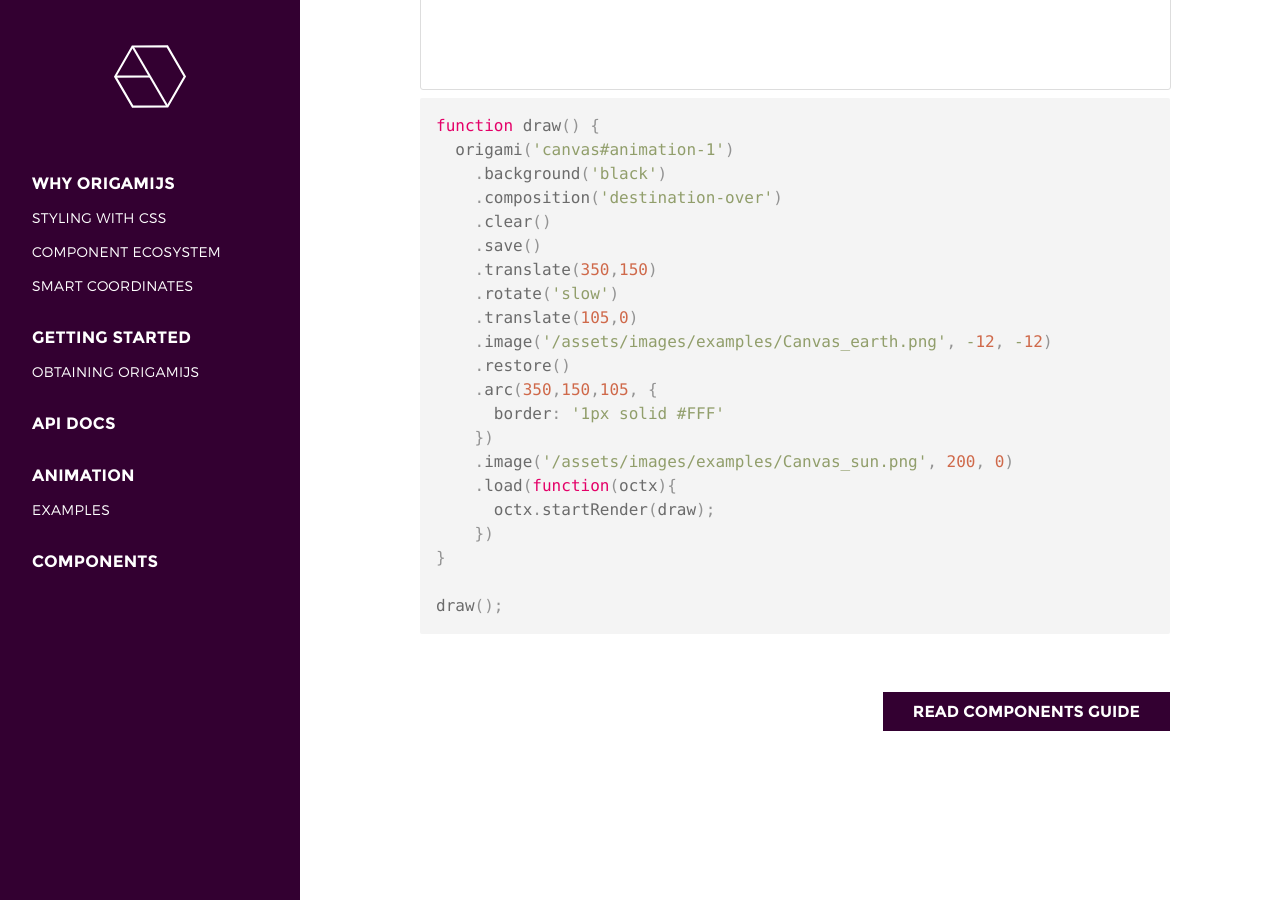
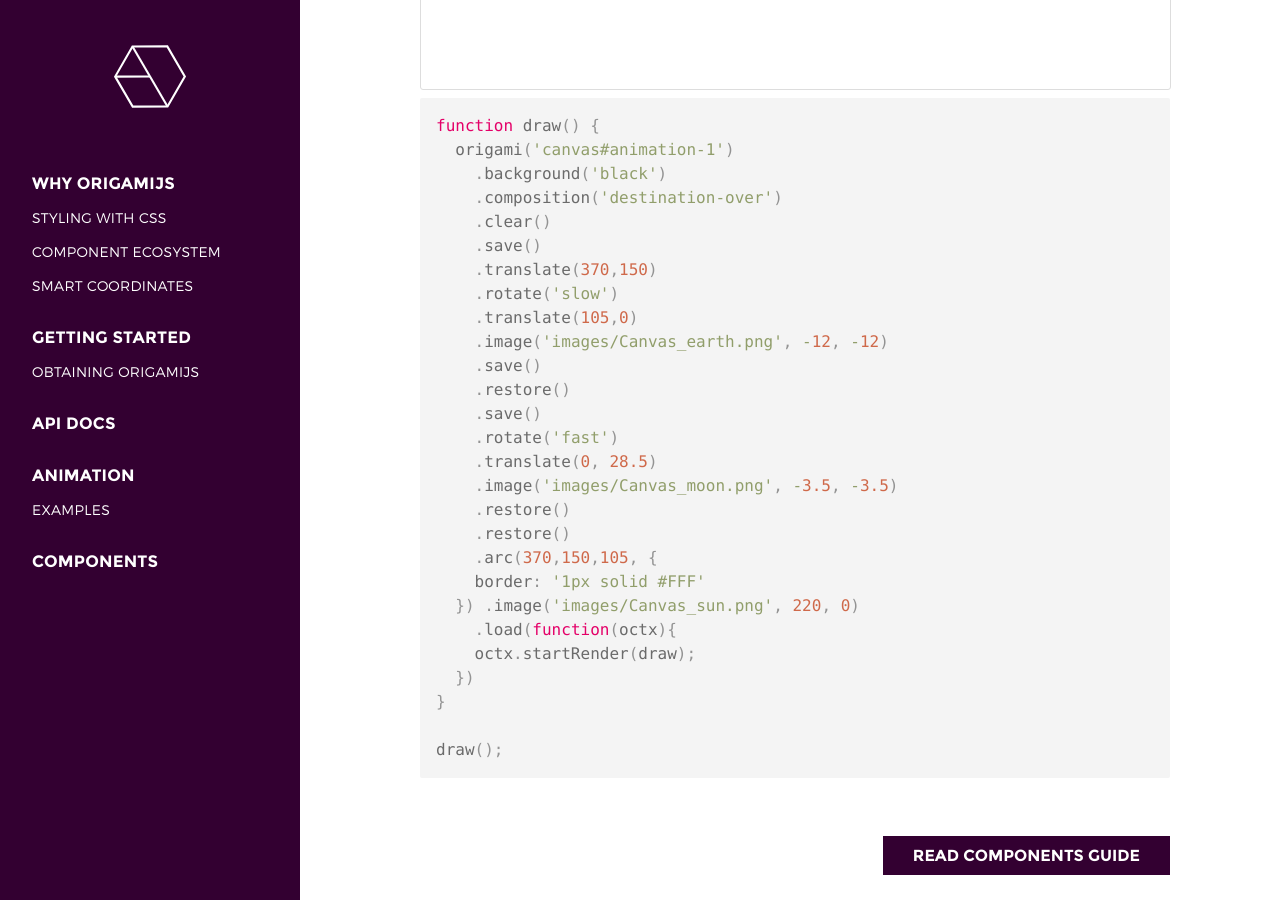
Before and after one commit to raphamorim/origamijs, a Jekyll site: the page built from _docs/4-animation.md, in a window 1280 px wide and 900 px high, scrolled down 2024 px. Built offline with Jekyll 4.4.1, drawn with Linux system fonts in a browser that asks for light colours.

Commit message:
update example

```diff
--- a/_docs/4-animation.md
+++ b/_docs/4-animation.md
@@ -66,18 +66,24 @@
     .composition('destination-over')
     .clear()
     .save()
-    .translate(350,150)
+    .translate(370,150)
     .rotate('slow')
     .translate(105,0)
-    .image('/assets/images/examples/Canvas_earth.png', -12, -12)
+    .image('images/Canvas_earth.png', -12, -12)
+    .save()
     .restore()
-    .arc(350,150,105, {
-      border: '1px solid #FFF'
-    })
-    .image('/assets/images/examples/Canvas_sun.png', 200, 0)
+    .save()
+    .rotate('fast')
+    .translate(0, 28.5)
+    .image('images/Canvas_moon.png', -3.5, -3.5)
+    .restore()
+    .restore()
+    .arc(370,150,105, {
+    border: '1px solid #FFF'
+  }) .image('images/Canvas_sun.png', 220, 0)
     .load(function(octx){
-      octx.startRender(draw);
-    })
+    octx.startRender(draw);
+  })
 }
 
 draw();</code></pre>
--- a/assets/scripts/origami.examples.js
+++ b/assets/scripts/origami.examples.js
@@ -123,15 +123,21 @@
         .composition('destination-over')
         .clear()
         .save()
-      .translate(350,150)
+        .translate(370,150)
         .rotate('slow')
         .translate(105,0)
         .image('/assets/images/examples/Canvas_earth.png', -12, -12)
+        .save()
         .restore()
-      .arc(350,150,105, {
+        .save()
+        .rotate('fast')
+        .translate(0, 28.5)
+        .image('/assets/images/examples/Canvas_moon.png', -3.5, -3.5)
+        .restore()
+        .restore()
+        .arc(370,150,105, {
         border: '1px solid #FFF'
-      })
-      .image('/assets/images/examples/Canvas_sun.png', 200, 0)
+      }) .image('/assets/images/examples/Canvas_sun.png', 220, 0)
         .load(function(octx){
         octx.startRender(draw);
       })
```
Lines whose indentation alone changed are shown as unchanged.
